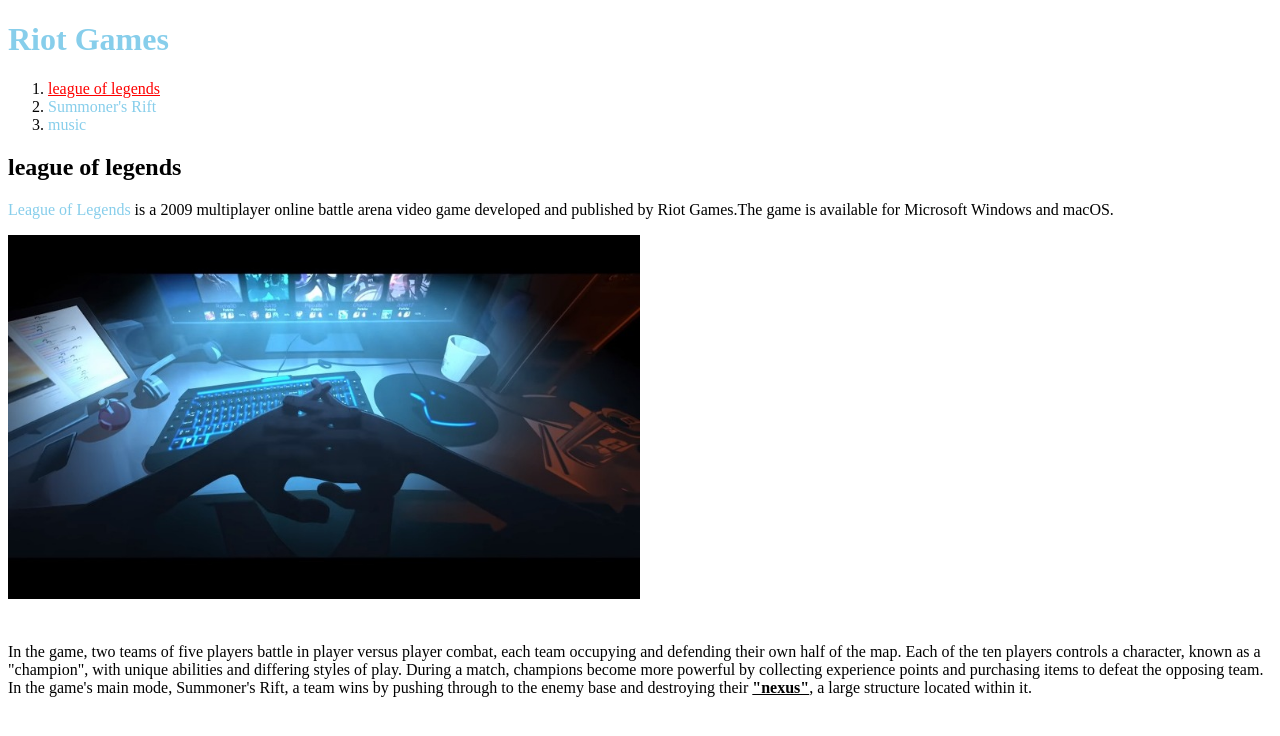
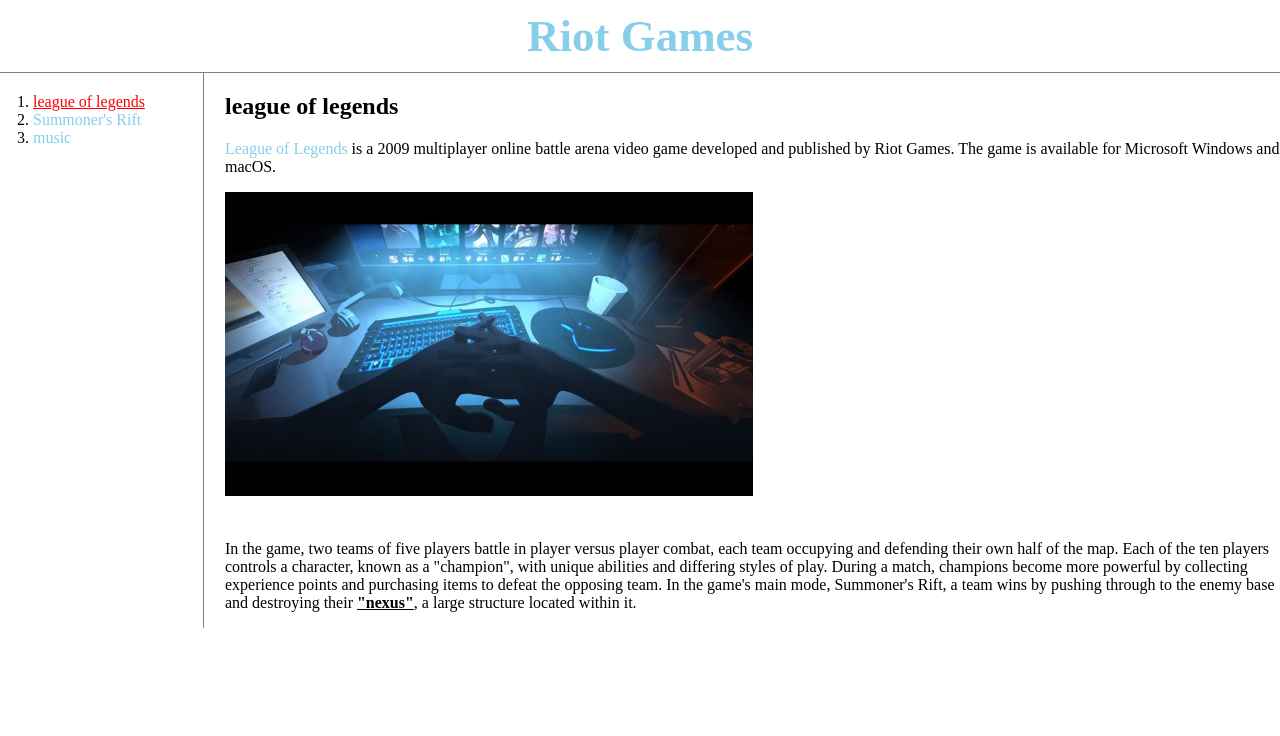
Before and after one commit to Son771/legeno, a plain HTML site: page 1.html in a window 1280 px wide. Drawn offline with Linux system fonts and the light colour scheme.

Commit message:
Add files via upload

```diff
--- a/1.html
+++ b/1.html
@@ -4,17 +4,52 @@
 <title>WEB1-legeno</title>
 <meta charset="utf-8">
 <style>
+body{margin:0;}
 a {color:skyblue; text-decoration: none;}
+
+h1 {font-size: 45px;
+   text-align:center;
+   border-bottom:1px solid gray;
+   margin:0;
+   padding:10px;}
+
+ ol{border-right:1px solid gray;
+   width:150px;
+ margin:0;
+padding:20px;}
+
+#grid{display: grid;
+      grid-template-columns: 200px 1fr;}
+
+  #grid ol{padding-left:33px}
+
+  #article{padding-left:25px;}
 </style>
 </head>
 <body>
   <h1><a href="index.html">Riot Games</a></h1>
-  <ol>
-  <li><a href="1.html" style="color:red;text-decoration:underline">league of legends</a></li>
-  <li><a href="2.html">Summoner's Rift</a></li>
-  <li><a href="3.html">music</a></li>
-  </ol>
+<div id="grid">
+   <ol>
+   <li><a href="1.html" style="color:red;text-decoration:underline">league of legends</a></li>
+   <li><a href="2.html">Summoner's Rift</a></li>
+   <li><a href="3.html">music</a></li>
+ </ol>
+  <div id="article">
 <h2>league of legends</h2>
-<p><a href="https://na.leagueoflegends.com/ko-kr/" target="_blank" title="league of legends home page">League of Legends</a> is a 2009 multiplayer online battle arena video game developed and published by Riot Games.The game is available for Microsoft Windows and macOS.</p>
+<p><a href="https://na.leagueoflegends.com/ko-kr/" target="_blank" title="league of legends home page">League of Legends</a> is a 2009 multiplayer
+  online battle arena video game developed and published by Riot Games.
+  The game is available for Microsoft Windows and macOS.</p>
 <img src="lol.jpg"width="50%">
-<p/><p style="margin-top:40px">In the game, two teams of five players battle in player versus player combat, each team occupying and defending their own half of the map. Each of the ten players controls a character, known as a "champion", with unique abilities and differing styles of play. During a match, champions become more powerful by collecting experience points and purchasing items to defeat the opposing team. In the game's main mode, Summoner's Rift, a team wins by pushing through to the enemy base and destroying their <strong><u>"nexus"</u></strong>, a large structure located within it.</p></body><html>
+<p/><p style="margin-top:40px">In the game, two teams of five players battle
+ in player versus player combat, each team occupying and defending their own half of the map.
+ Each of the ten players controls a character, known as a "champion", with unique abilities and
+ differing styles of play. During a match, champions become more powerful
+ by collecting experience points and purchasing items to defeat the opposing team.
+ In the game's main mode, Summoner's Rift, a team wins by pushing through
+ to the enemy base and destroying their <strong><u>"nexus"</u></strong>,
+ a large structure located within it.
+  </div>
+</div>
+</p>
+</body>
+<html>
```
